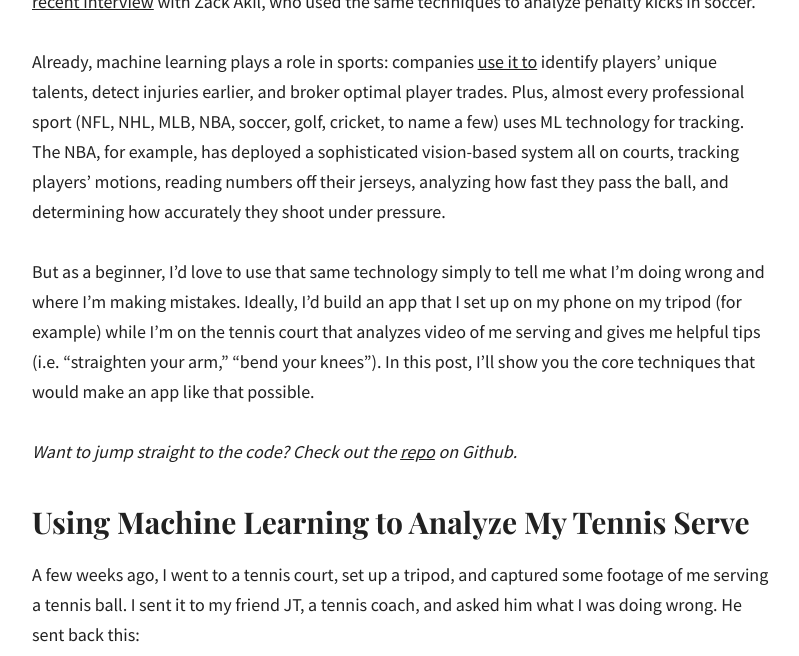
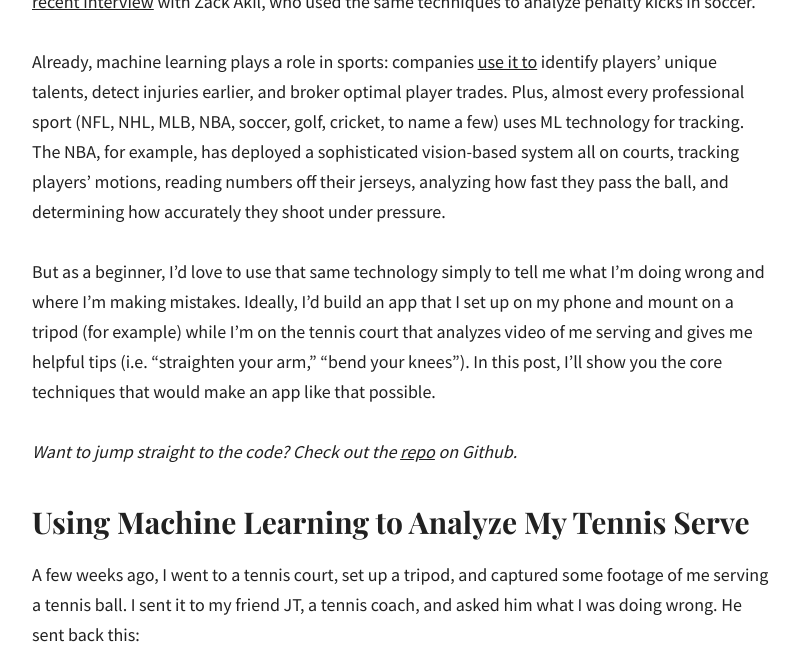
Before and after one commit to dalequark/daleonai, a Jekyll site: the page built from _posts/2020-07-07-can-ai-make-you-a-better-athlete-using-machine-learning-to-analyze-tennis-serves-and-penalty-kicks.md, in a window 1280 px wide and 900 px high, scrolled down 2139 px, cut to the strip 0-656 px from the top of the window. Shown: the whole strip, without its empty margins (238-1037 px from the left). Built offline with Jekyll 4.4.1, drawn with Linux system fonts in a browser that asks for light colours; some web fonts are replaced; comment, search, counter and statistics services are not loaded; some of the changed text lies outside the part shown.

Commit message:
Update from Forestry.io Dale updated _posts/2020-07-07-can-ai-make-you-a-better-athlete-using-machine-learning-to-analyze-tennis-serves-and-penalty-kicks.md

```diff
--- a/_posts/2020-07-07-can-ai-make-you-a-better-athlete-using-machine-learning-to-analyze-tennis-serves-and-penalty-kicks.md
+++ b/_posts/2020-07-07-can-ai-make-you-a-better-athlete-using-machine-learning-to-analyze-tennis-serves-and-penalty-kicks.md
@@ -34,7 +34,7 @@ Which is what we'll be looking at today! In this post, I'll show you how to use
 
 Already, machine learning plays a role in sports: companies [use it to](https://www.nytimes.com/2020/04/08/technology/ai-sports-athletes-machine-learning.html) identify players’ unique talents, detect injuries earlier, and broker optimal player trades. Plus, almost every professional sport (NFL, NHL, MLB, NBA, soccer, golf, cricket, to name a few) uses ML technology for tracking. The NBA, for example, has deployed a sophisticated vision-based system all on courts, tracking players’ motions, reading numbers off their jerseys, analyzing how fast they pass the ball, and determining how accurately they shoot under pressure.
 
-But as a beginner, I'd love to use that same technology simply to tell me what I'm doing wrong and where I'm making mistakes. Ideally, I'd build an app that I set up on my phone on my tripod (for example) while I'm on the tennis court that analyzes video of me serving and gives me helpful tips (i.e. "straighten your arm," "bend your knees"). In this post, I'll show you the core techniques that would make an app like that possible.
+But as a beginner, I'd love to use that same technology simply to tell me what I'm doing wrong and where I'm making mistakes. Ideally, I'd build an app that I set up on my phone and mount on a tripod (for example) while I'm on the tennis court that analyzes video of me serving and gives me helpful tips (i.e. "straighten your arm," "bend your knees"). In this post, I'll show you the core techniques that would make an app like that possible.
 
 _Want to jump straight to the code? Check out the_ [_repo_](https://github.com/google/making_with_ml/tree/master/sports_ai "repo") _on Github._
 
@@ -180,7 +180,7 @@ Create a new AutoML Vision Model and [import your photos](https://cloud.google.c
 
 ![](/images/screen-shot-2020-07-15-at-12-09-43-am.png)
 
-Quick recap: what's a Machine Learning classifier? It's a a type of model that _learns_ how to label things from example. So to train our own AutoML Vision model, we'll need to provide some labeled training data for the model to learn from.
+Quick recap: what's a Machine Learning classifier? It's a type of model that _learns_ how to label things from example. So to train our own AutoML Vision model, we'll need to provide some labeled training data for the model to learn from.
 
 Once your data has been uploaded, you should see it in the AutoML Vision "IMAGES" tab:
 
```
Also changed, not shown: other parts of _posts/2020-07-07-can-ai-make-you-a-better-athlete-using-machine-learning-to-analyze-tennis-serves-and-penalty-kicks.md (+3 -3 lines).
